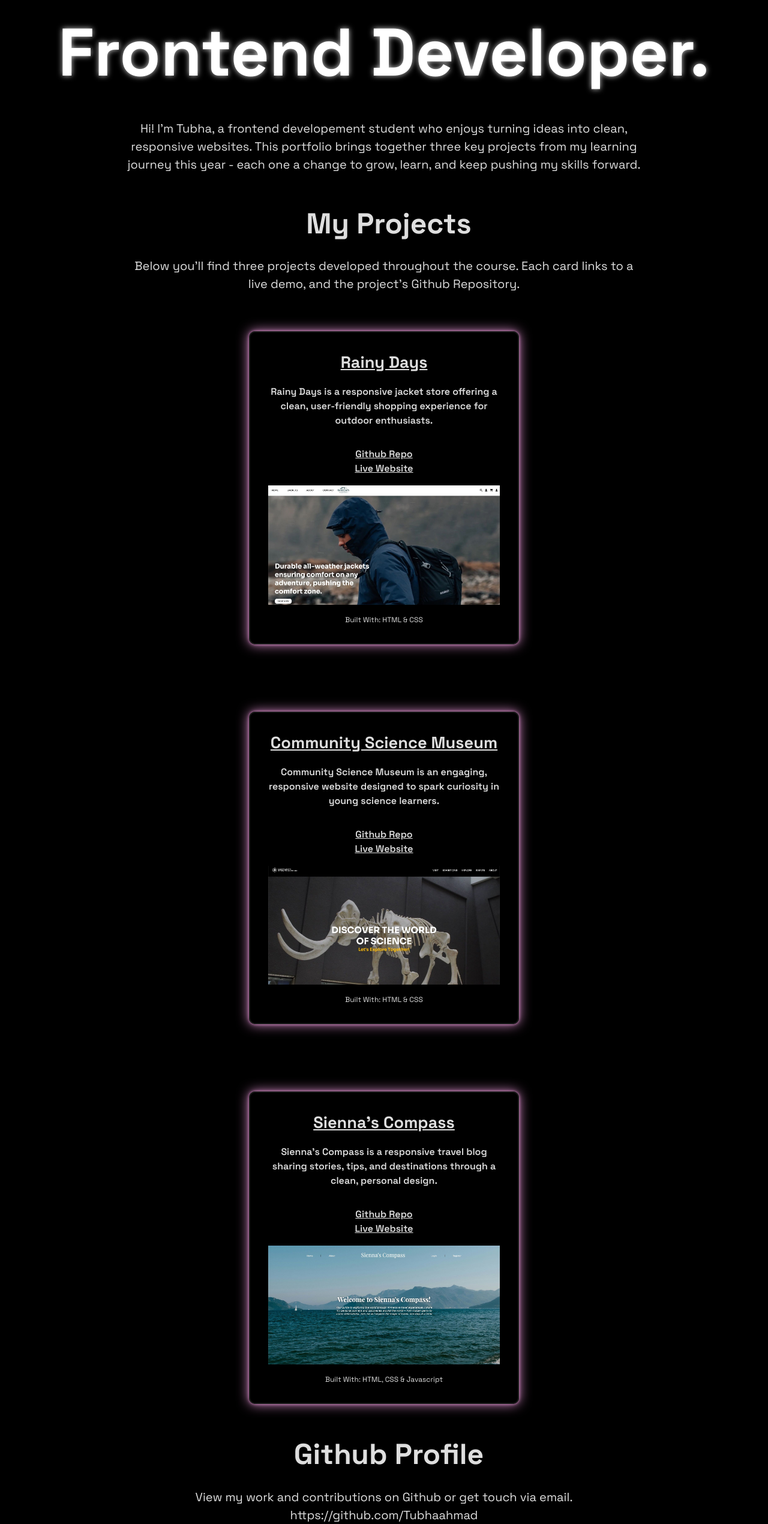
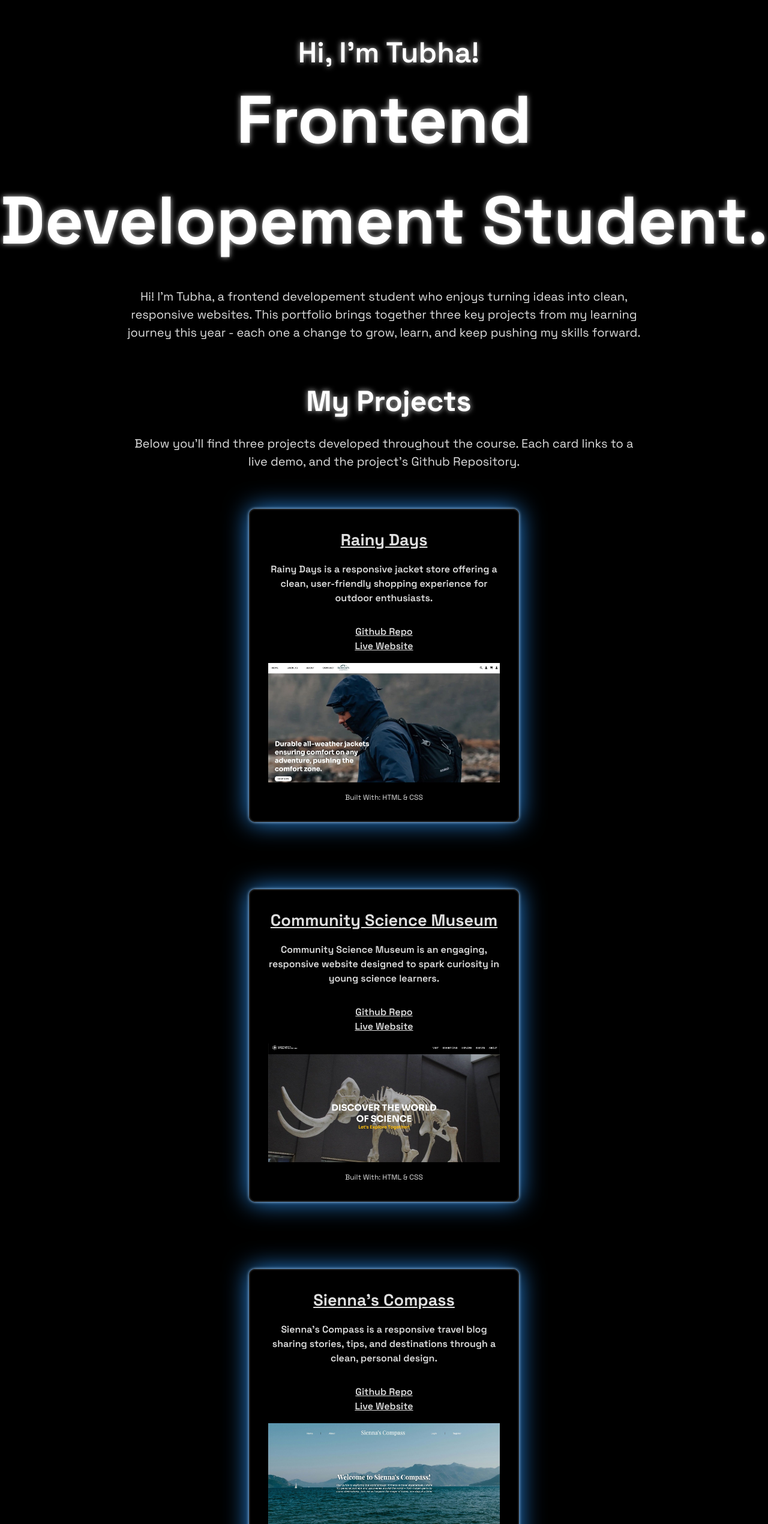
Before and after one commit to Tubhaahmad/FED1-Portfolio-1, a website built with Vite: page index.html in a window 1280 px wide. Shown: the part 160-2700 px from the top of the page at 60% size. Built offline with nearby package versions, Linux system fonts and the light colour scheme.

Commit message:
added and editied github link container

```diff
--- a/index.html
+++ b/index.html
@@ -17,8 +17,10 @@
     <main>
       <section>
         <div class="heading-container">
-          <p class="welcome-heading">Hi, I'm Tubha!</p>
-          <h1 class="text-white text-glow">Frontend Developer.</h1>
+          <div class="welcome-heading">
+            <p class="font-semibold text-white text-glow">Hi, I'm Tubha!</p>
+          </div>
+          <h1 class="text-white text-glow">Frontend Developement Student.</h1>
           <p class="paragraph-containers">
             Hi! I'm Tubha, a frontend developement student who enjoys turning
             ideas into clean, responsive websites. This portfolio brings
@@ -27,7 +29,10 @@
             forward.
           </p>
         </div>
-        <h2 class="welcome-heading">My Projects</h2>
+
+        <div class="welcome-heading">
+          <h2 class="text-white text-glow">My Projects</h2>
+        </div>
         <p class="paragraph-containers">
           Below you'll find three projects developed throughout the course. Each
           card links to a live demo, and the project's Github Repository.
@@ -35,12 +40,16 @@
         <div id="projects-container" class="card-container"></div>
       </section>
 
-      <section>
-        <h2 class="welcome-heading">Github Profile</h2>
+      <section class="github-profile-container">
+        <div class="welcome-heading">
+          <h2 class="text-white text-glow">Github Profile</h2>
+        </div>
         <p class="paragraph-containers">
-          View my work and contributions on Github or get touch via email.
-          <a href>https://github.com/Tubhaahmad</a>
+          View my work and contributions on Github or get touch via email!
         </p>
+        <div class="github-profile-link">
+          <a href="https://github.com/Tubhaahmad">Github Profile!</a>
+        </div>
       </section>
 
       <script type="module" src="/src/main.js"></script>
--- a/src/style.css
+++ b/src/style.css
@@ -20,7 +20,7 @@
   display: flex;
   flex-direction: column;
   font-size: 2rem;
-  padding-top: 5rem;
+  padding-top: 12rem;
 }
 
 .welcome-heading {
@@ -76,9 +76,9 @@ h2 {
   display: flex;
   justify-content: center;
   font-weight: 900;
-  font-size: 2rem;
+  font-size: 3rem;
   width: 100%;
-  padding-top: 3rem;
+  padding-top: 4rem;
 }
 
 .card {
@@ -93,7 +93,7 @@ h2 {
   padding: 30px;
   border-radius: 10px;
   margin-top: 4rem;
-  box-shadow: 0 0 5px #e092d0, 0 0 20px #e092d0;
+  box-shadow: 0 0 5px #b4dafe, 0 0 40px #2a8dea;
 }
 
 .card-container {
@@ -103,6 +103,7 @@ h2 {
   gap: 3rem;
   transform: translateY(20px);
   transition: opacity 1s ease-out, transform 1s ease-out;
+  padding-bottom: 9rem;
 
   @media (width>1445px) {
     flex-direction: row;
@@ -157,7 +158,7 @@ h2 {
 }
 
 .card-link:hover {
-  color: green;
+  color: #faa7d2;
 }
 
 .built-with {
@@ -167,3 +168,42 @@ h2 {
   padding-top: 1rem;
   text-align: center;
 }
+
+.github-profile-container {
+  border: 2px solid #1a1a1a;
+  background-color: transparent;
+  display: flex;
+  justify-content: center;
+  flex-direction: column;
+  width: 100%;
+  max-width: 800px;
+  max-height: 400px;
+  padding: 30px;
+  border-radius: 10px;
+  margin-top: 9rem;
+  box-shadow: 0 0 5px #b4dafe, 0 0 40px #2a8dea;
+  margin: 0 auto;
+  margin-bottom: 5rem;
+}
+
+.github-profile-link {
+  justify-content: center;
+  text-align: center;
+  font-size: 20px;
+  padding-top: 1.7rem;
+  width: 100%;
+  max-width: 900px;
+  margin: 0 auto;
+  padding-left: 1rem;
+  padding-right: 1rem;
+  transform: translateY(20px);
+  transition: opacity 1s ease-out, transform 1s ease-out;
+  padding-bottom: 8rem;
+  font-size: 1.6rem;
+  text-decoration: underline;
+}
+
+.github-profile-link:hover {
+  cursor: pointer;
+  color: #b4dafe;
+}
```
